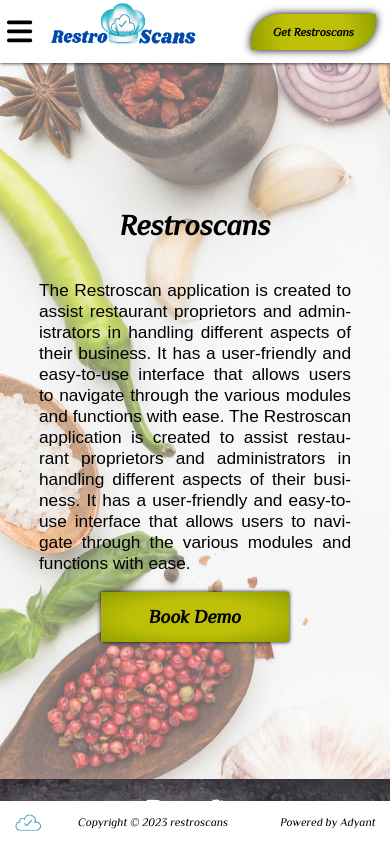
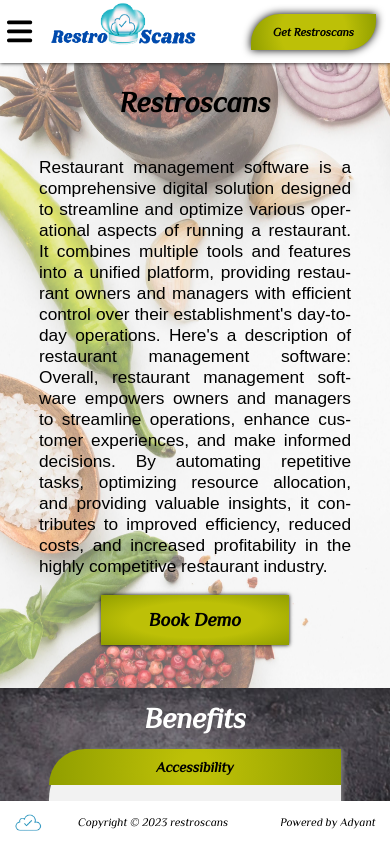
Before and after one commit to adyantqubit/RestroScans, a React (Create React App) app in the folder restroscans_website/: page / in a window 390 px wide. Shown: the top 842 px of the page. Built offline with nearby package versions, Linux system fonts and the light colour scheme; no server answers; a web font is replaced by a local one.

Commit message:
Add content in website home page by Suman sahu on 20/05/2023

```diff
--- a/restroscans_website/src/Pages/Home.jsx
+++ b/restroscans_website/src/Pages/Home.jsx
@@ -91,15 +91,19 @@ function Home() {
           <div className="description_content_div">
             <h2 className="description_heading">Restroscans</h2>
             <p className="restro_description">
-              The Restroscan application is created to assist restaurant
-              proprietors and administrators in handling different aspects of
-              their business. It has a user-friendly and easy-to-use interface
-              that allows users to navigate through the various modules and
-              functions with ease. The Restroscan application is created to
-              assist restaurant proprietors and administrators in handling
-              different aspects of their business. It has a user-friendly and
-              easy-to-use interface that allows users to navigate through the
-              various modules and functions with ease.
+              Restaurant management software is a comprehensive digital solution
+              designed to streamline and optimize various operational aspects of
+              running a restaurant. It combines multiple tools and features into
+              a unified platform, providing restaurant owners and managers with
+              efficient control over their establishment's day-to-day
+              operations. Here's a description of restaurant management
+              software: Overall, restaurant management software empowers owners
+              and managers to streamline operations, enhance customer
+              experiences, and make informed decisions. By automating repetitive
+              tasks, optimizing resource allocation, and providing valuable
+              insights, it contributes to improved efficiency, reduced costs,
+              and increased profitability in the highly competitive restaurant
+              industry.
             </p>
             <div className="description_btn_div">
               <button
--- a/restroscans_website/src/Pages/home.css
+++ b/restroscans_website/src/Pages/home.css
@@ -367,6 +367,9 @@ Reason:- Create css for Home.jsx */
     margin-top: 2rem;
     width: 50%;
   }
+  .description_content_div{
+    width: 50%;
+  }
   /* -------------- Benefits Section------------ */
   .benefits_card {
     width: 25vw;
@@ -498,6 +501,9 @@ Reason:- Create css for Home.jsx */
     padding-bottom: 3rem;
     height: 77vh;
   }
+  .description_content_div{
+    width: 70%;
+  }
   .description_heading {
     margin: auto;
     padding: 0;
@@ -514,7 +520,7 @@ Reason:- Create css for Home.jsx */
   }
   .book_demo_btn {
     height: 3.5rem;
-    margin-bottom: 2rem;
+    margin-bottom: 5rem;
     width: 50%;
   }
   /* ----------Features Section------------- */
@@ -578,7 +584,7 @@ Reason:- Create css for Home.jsx */
 @media (max-width: 600px) {
   /* ------------Description Section-------------- */
   .description_content_div {
-    width: 70%;
+    width: 80%;
   }
   .description_btn_div {
     width: 100%;
@@ -633,6 +639,18 @@ Reason:- Create css for Home.jsx */
   html {
     font-size: 30%;
   }
+  .home_description_section{
+    height: auto;
+  }
+  .description_content_div{
+    padding-top: 0;
+  }
+  .description_btn_div{
+    margin-bottom: 0;
+  }
+  .book_demo_btn{
+    margin-bottom: 0;
+  }
   /* ---------------Description Section-------------- */
   .book_demo_btn {
     width: 60%;
@@ -640,9 +658,7 @@ Reason:- Create css for Home.jsx */
   .restro_description {
     padding-bottom: 0;
   }
-  .description_btn_div {
-    margin-bottom: 3rem;
-  }
+
   /* ---------------Benefits Section-------------- */
   .benefits_card_div {
     padding-bottom: 2rem;
@@ -677,10 +693,7 @@ Reason:- Create css for Home.jsx */
     font-size: 25%;
   }
   /* ---------------Description Section-------------- */
-  .description_btn_div {
-    /* margin-top: 2rem; */
-    margin-bottom: 3rem;
-  }
+
   .description_heading {
     font-size: 2rem;
     font-family: var(--responsive-heading-fontfamily);
```
